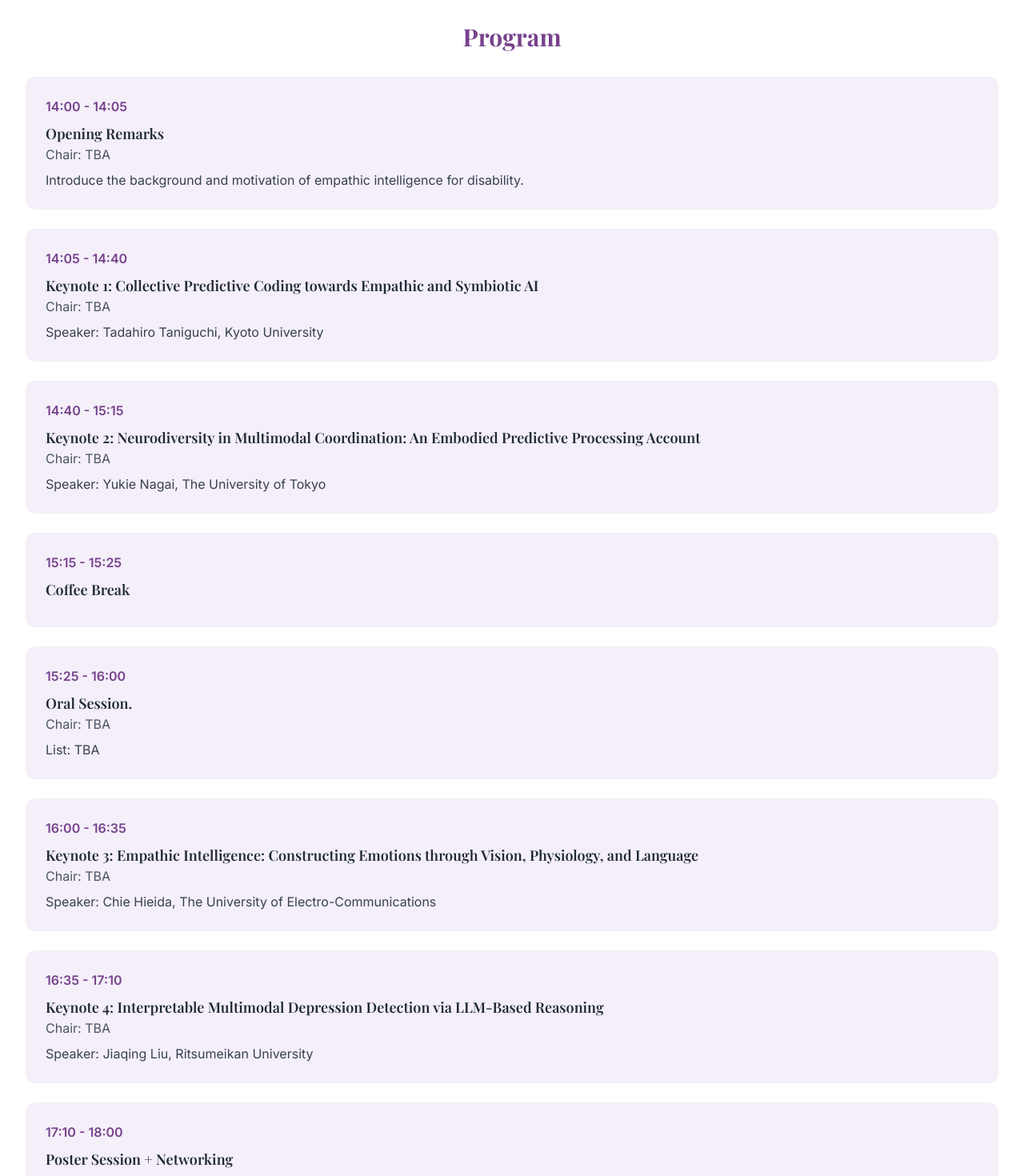
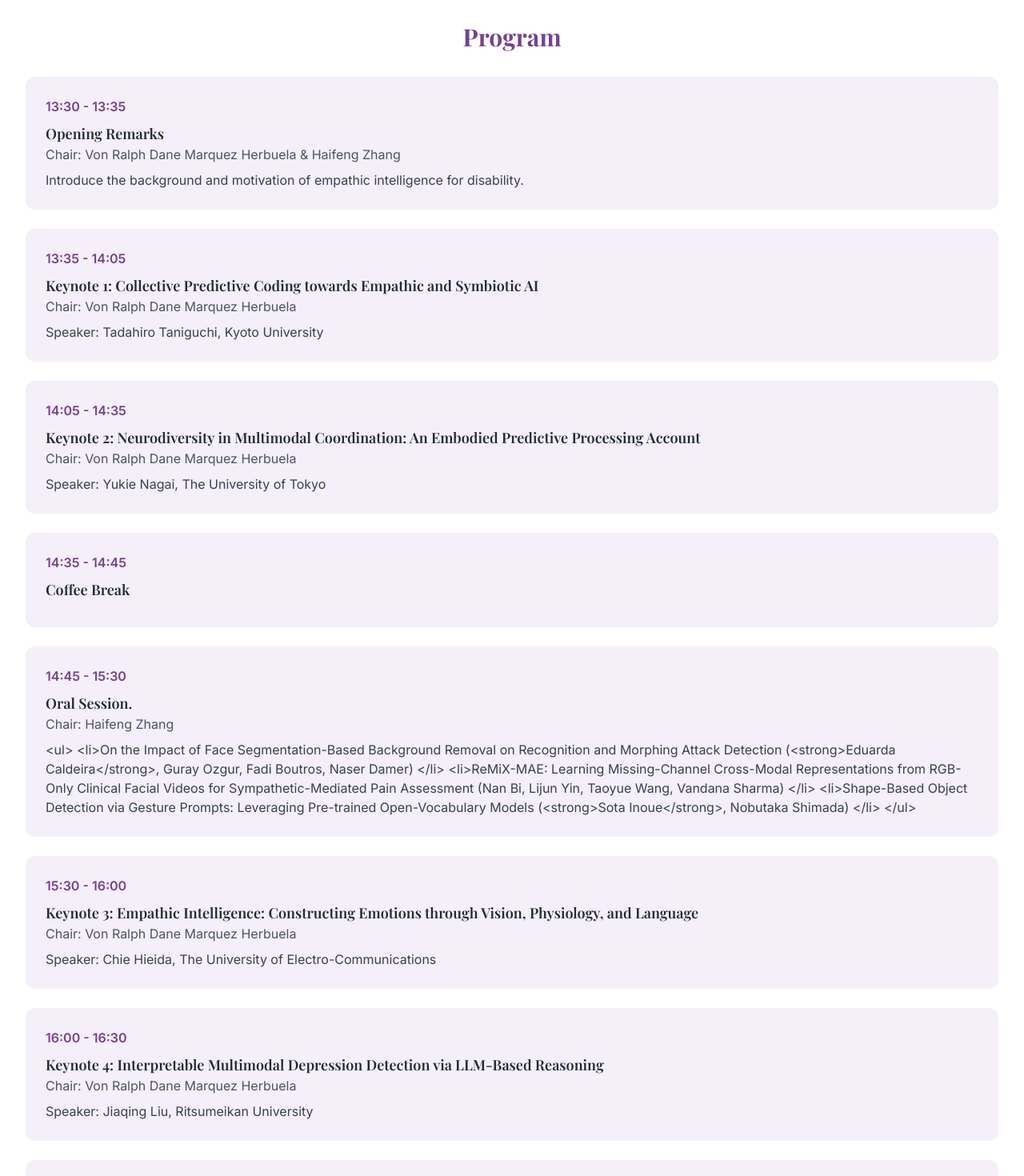
Before and after one commit to ElizaZhou96/EmpAI26, a React (Vite) app: page / in a window 1280 px wide. Shown: the part 3320-4790 px from the top of the page at 80% size. Built offline with nearby package versions, Linux system fonts and the light colour scheme.

Commit message:
Update Program

```diff
--- a/src/App.tsx
+++ b/src/App.tsx
@@ -320,56 +320,62 @@ function App() {
           <h2 className="text-3xl font-bold text-[#77428D] mb-8 text-center">Program</h2>
           <div className="space-y-6">
             <ScheduleItem
-              time="14:00 - 14:05"
+              time="13:30 - 13:35"
               title="Opening Remarks"
-              speaker="Chair: TBA"
+              speaker="Chair: Von Ralph Dane Marquez Herbuela & Haifeng Zhang"
               description="Introduce the background and motivation of empathic intelligence for disability."
             />
 			<ScheduleItem
-              time="14:05 - 14:40"
+              time="13:35 - 14:05"
               title="Keynote 1: Collective Predictive Coding towards Empathic and Symbiotic AI"
-              speaker="Chair: TBA"
+              speaker="Chair: Von Ralph Dane Marquez Herbuela"
               description="Speaker: Tadahiro Taniguchi, Kyoto University"
 			  onClick={() => scrollToSection('speaker-1')}
             />
 			<ScheduleItem
-              time="14:40 - 15:15"
+              time="14:05 - 14:35"
               title="Keynote 2: Neurodiversity in Multimodal Coordination: An Embodied Predictive Processing Account"
-              speaker="Chair: TBA"
+              speaker="Chair: Von Ralph Dane Marquez Herbuela"
               description="Speaker: Yukie Nagai, The University of Tokyo"
 			  onClick={() => scrollToSection('speaker-2')}
             />
 			<ScheduleItem
-              time="15:15 - 15:25"
+              time="14:35 - 14:45"
               title="Coffee Break"
               speaker=""
               description=""
             />
 			<ScheduleItem
-              time="15:25 - 16:00"
+              time="14:45 - 15:30"
               title="Oral Session."
-              speaker="Chair: TBA"
-              description="List: TBA"
+              speaker="Chair: Haifeng Zhang"
+              description="
+				<ul>
+			      <li>On the Impact of Face Segmentation-Based Background Removal on Recognition and Morphing Attack Detection (<strong>Eduarda Caldeira</strong>, Guray Ozgur, Fadi Boutros, Naser Damer) </li>
+			      <li>ReMiX-MAE: Learning Missing-Channel Cross-Modal Representations from RGB-Only Clinical Facial Videos for Sympathetic-Mediated Pain Assessment (Nan Bi, Lijun Yin, Taoyue Wang, Vandana Sharma) </li>
+			      <li>Shape-Based Object Detection via Gesture Prompts: Leveraging Pre-trained Open-Vocabulary Models (<strong>Sota Inoue</strong>, Nobutaka Shimada) </li>
+			    </ul>
+				"
             />
 			<ScheduleItem
-              time="16:00 - 16:35"
+              time="15:30 - 16:00"
               title="Keynote 3: Empathic Intelligence: Constructing Emotions through Vision, Physiology, and Language"
-              speaker="Chair: TBA"
+              speaker="Chair: Von Ralph Dane Marquez Herbuela"
               description="Speaker: Chie Hieida, The University of Electro-Communications"
 			  onClick={() => scrollToSection('speaker-3')}
             />
 			<ScheduleItem
-              time="16:35 - 17:10"
+              time="16:00 - 16:30"
               title="Keynote 4: Interpretable Multimodal Depression Detection via LLM-Based Reasoning"
-              speaker="Chair: TBA"
+              speaker="Chair: Von Ralph Dane Marquez Herbuela"
               description="Speaker: Jiaqing Liu, Ritsumeikan University"
 			  onClick={() => scrollToSection('speaker-4')}
             />
             <ScheduleItem
-              time="17:10 - 18:00"
+              time="16:30 - 17:00"
               title="Poster Session + Networking"
               speaker=""
-              description="List: TBA"
+              description="Posters are displayed from 09:00-17:00. Authors are encouraged to be present during this time."
             />
           </div>
         </div>
```
